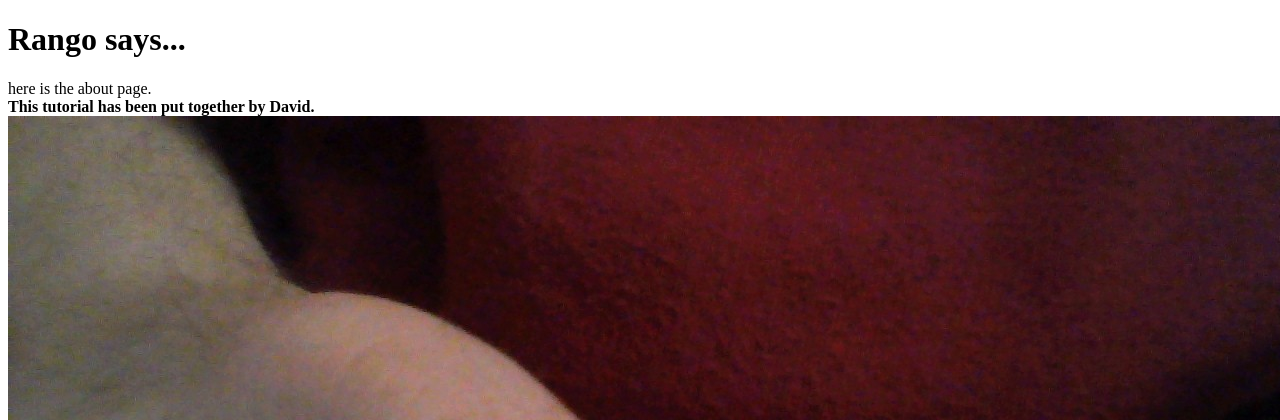
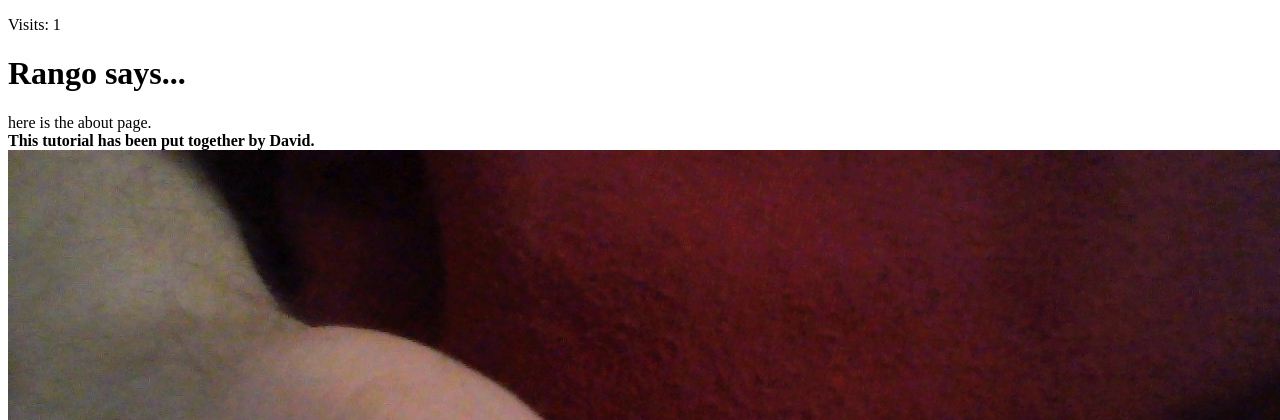
Before and after one commit to DavidONeill75101/tango_with_django_project, a Django app: page /rango/about/ in a window 1280 px wide. Shown: the top 420 px of the page. Run offline with Django 3.2, Linux system fonts and the light colour scheme; data comes from the database, SQL or seed files in the repository; parts of the project's set-up code (start-up, migrations or seed data) failed here and were passed over.

Commit message:
This is my git commit for chapter 10

```diff
--- a/rango/views.py
+++ b/rango/views.py
@@ -18,6 +18,7 @@ from django.contrib.auth import authenticate, login, logout
 
 from django.contrib.auth.decorators import login_required
 
+from datetime import datetime
 
 
 def index(request):
@@ -29,17 +30,22 @@ def index(request):
 	context_dict['boldmessage'] = 'Crunchy, creamy, cookie, candy, cupcake!'
 	context_dict['categories'] = category_list
 	context_dict['pages'] = page_list
-	print(page_list)
+
+	visitor_cookie_handler(request)
+
 
 	# Return a rendered response to send to the client.
 	# We make use of the shortcut function to make our lives easier.
 	# Note that the first parameter is the template we wish to use.
-	return render(request, 'rango/index.html', context=context_dict)
-
+	response = render(request, 'rango/index.html', context=context_dict)
+	return response
 
 def about(request):
 
 	context_dict = {'boldmessage': 'This tutorial has been put together by David.'}
+
+	visitor_cookie_handler(request)
+	context_dict['visits'] = request.session['visits']
 
 	return render(request, 'rango/about.html', context=context_dict)
 
@@ -172,3 +178,29 @@ def restricted(request):
 def user_logout(request):
 	logout(request)
 	return redirect(reverse('rango:index'))
+
+
+def get_server_side_cookie(request, cookie, default_val=None):
+	val = request.session.get(cookie)
+	if not val:
+		val = default_val
+	return val
+
+def visitor_cookie_handler(request):
+
+	visits = int(get_server_side_cookie(request,'visits','1'))
+
+
+	last_visit_cookie = get_server_side_cookie(request, 'last_visit', str(datetime.now()))
+
+	last_visit_time = datetime.strptime(last_visit_cookie[:-7],
+										'%Y-%m-%d %H:%M:%S')
+
+	if (datetime.now()-last_visit_time).days > 0:
+		visits = visits + 1
+		request.session['last_visit'] = str(datetime.now())
+
+	else:
+		request.session['last_visit'] = last_visit_cookie
+
+	request.session['visits'] = visits
--- a/templates/rango/about.html
+++ b/templates/rango/about.html
@@ -6,6 +6,8 @@
 {% endblock %}
 
 {% block body_block %}
+
+	<p>Visits: {{ visits }}</p>
 	<h1>Rango says...</h1>
 		<div>
 			here is the about page. <br />
--- a/templates/rango/index.html
+++ b/templates/rango/index.html
@@ -6,6 +6,8 @@
 {% endblock %}
 
 {% block body_block %}
+
+
 
 	<h1>Rango says...</h1>
 				<div>
```
